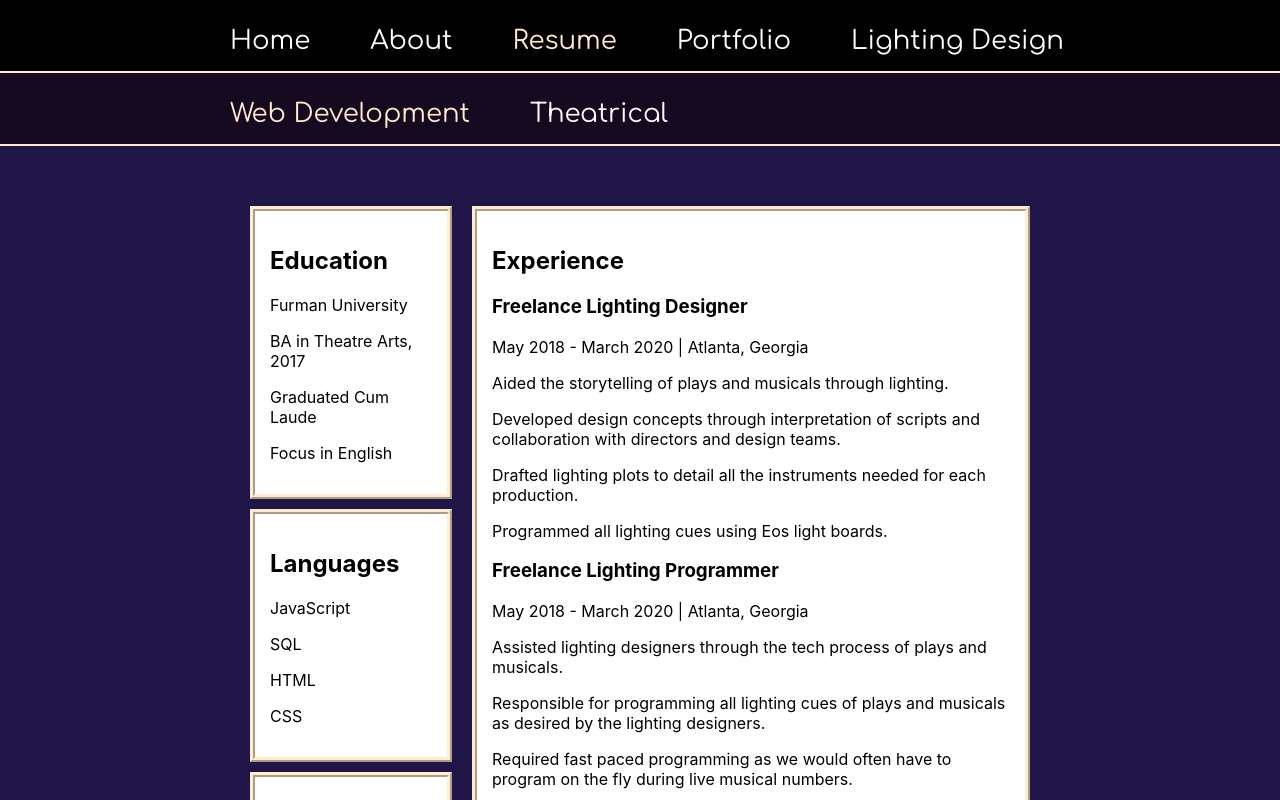
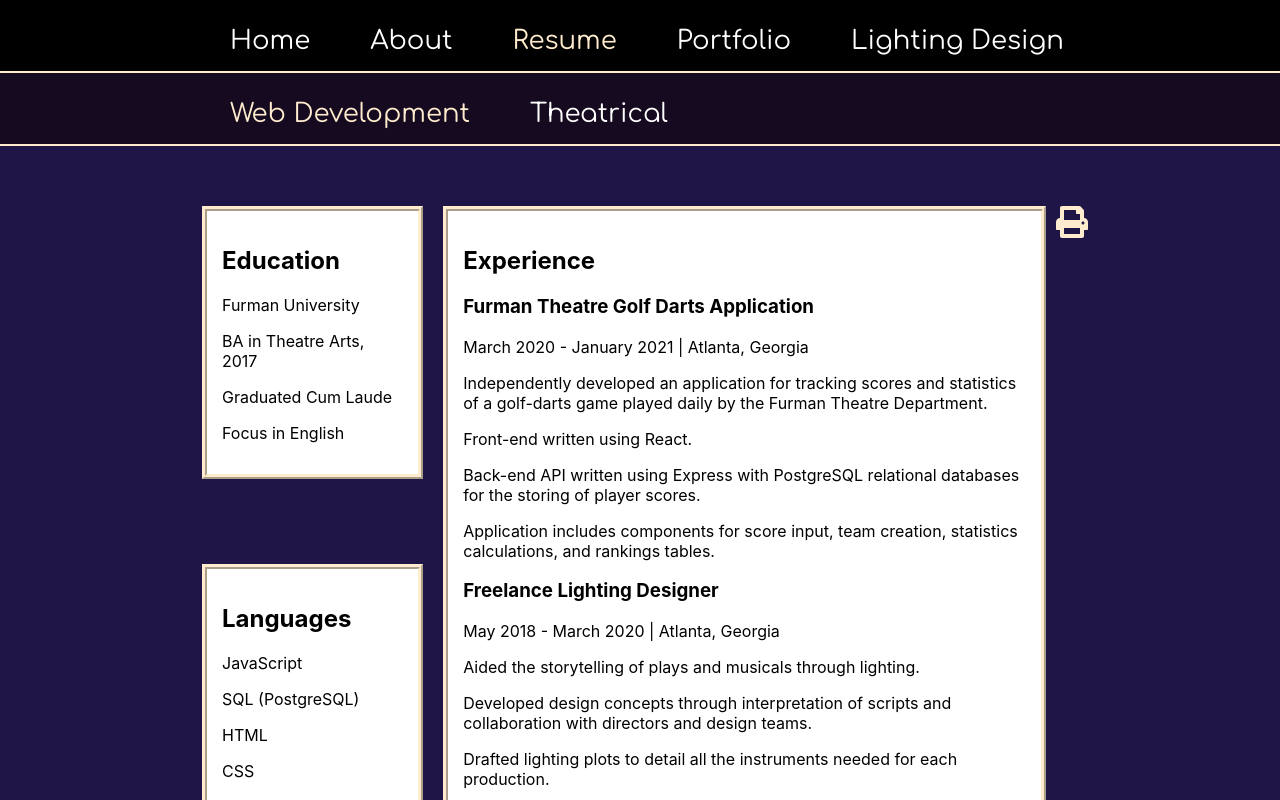
Before and after one commit to ckevins/codyevins, a React (Create React App) app: page /resume in a window 1280 px wide. Shown: the top 800 px of the page. Built offline with nearby package versions, Linux system fonts and the light colour scheme.

Commit message:
Resume updated w/ print button

```diff
--- a/src/App.scss
+++ b/src/App.scss
@@ -79,7 +79,7 @@
 }
 
 .resume {
-  width: 60%;
+  width: 70%;
   min-width: 800px;
   margin: 50px auto;
   display: flex;
@@ -87,8 +87,19 @@
   animation: fade 1.5s ease-in;
 }
 
+.print-pdf {
+  font-size: 2em;
+  padding-top: 10px;
+  a {
+    color: blanchedalmond;
+  }
+}
+
 .resume-left-column {
   width: 30%;
+  display: flex;
+  flex-direction: column;
+  justify-content: space-between;
 }
 
 .resume-right-column {
--- a/src/resume/web-development-resume.js
+++ b/src/resume/web-development-resume.js
@@ -1,3 +1,7 @@
+import {
+    FaPrint
+  } from 'react-icons/fa';
+
 export function WebDevelopmentResume() {
     return (
         <div className='resume'>
@@ -12,7 +16,7 @@ export function WebDevelopmentResume() {
                 <div className='resume-div'>
                     <h2>Languages</h2>
                     <p>JavaScript</p>
-                    <p>SQL</p>
+                    <p>SQL (PostgreSQL)</p>
                     <p>HTML</p>
                     <p>CSS</p>
                 </div>
@@ -24,6 +28,7 @@ export function WebDevelopmentResume() {
                     <p>Git</p>
                     <p>Zsh</p>
                     <p>Visual Studio Code</p>
+                    <p>Flexbox</p>
                 </div>
                 <div className='resume-div'>
                     <h2>Honors</h2>
@@ -35,22 +40,29 @@ export function WebDevelopmentResume() {
             </div>
             <div className='resume-right-column resume-div experience-section'>
                     <h2>Experience</h2>
+                    <h3>Furman Theatre Golf Darts Application</h3>
+                        <p>March 2020 - January 2021 | Atlanta, Georgia</p>
+                        <p>Independently developed an application for tracking scores and statistics of a golf-darts game played daily by the Furman Theatre Department.</p>
+                        <p>Front-end written using React.</p>
+                        <p>Back-end API written using Express with PostgreSQL relational databases for the storing of player scores.</p>
+                        <p>Application includes components for score input, team creation, statistics calculations, and rankings tables.</p>
                     <h3>Freelance Lighting Designer</h3>
                         <p>May 2018 - March 2020 | Atlanta, Georgia</p>
                         <p>Aided the storytelling of plays and musicals through lighting.</p>
                         <p>Developed design concepts through interpretation of scripts and collaboration with directors and design teams.</p>
                         <p>Drafted lighting plots to detail all the instruments needed for each production.</p>
-                        <p>Programmed all lighting cues using Eos light boards.</p>
+                        <p>Programmed all lighting cues using Eos-family lighting consoles.</p>
                     <h3>Freelance Lighting Programmer</h3>
                         <p>May 2018 - March 2020 | Atlanta, Georgia</p>
                         <p>Assisted lighting designers through the tech process of plays and musicals.</p>
-                        <p>Responsible for programming all lighting cues of plays and musicals as desired by the lighting designers.</p>
+                        <p>Responsible for programming all lighting cues of plays and musicals as desired by the lighting designers using Eos-family lighting consoles.</p>
                         <p>Required fast paced programming as we would often have to program on the fly during live musical numbers.</p>
                     <h3>Freelance Master Electrician</h3>
                         <p>February 2018 - March 2020 | Atlanta, Georgia</p>
                         <p>Worked closely with theatrical lighting designers to bring their designs to life.</p>
                         <p>Analyzed lighting plots and built a plan for safe and efficient installation of all elements.</p>
                         <p>Led a team of electricians through the installation, troubleshooting, and light focusing processes.</p>
+                        <p>Responsible for patching all fixtures to the lighting console so that all parameters were controllable through DMX.</p>
                         <p>Worked closely with production managers and technical directors to effectively work alongside carpenters as they installed scenic elements.</p>
                     <h3>Freelance Sound Designer</h3>
                         <p>May 2018 - February 2019 | Atlanta, Georgia</p>
@@ -58,6 +70,9 @@ export function WebDevelopmentResume() {
                         <p>Developed design concepts through interpretation of scripts and collaboration with directors and design teams.</p>
                         <p>Programmed all sound effects and cues using QLab.</p>
             </div>
+            <div className='print-pdf'>
+                <a href='docs/cody-evins-resume.pdf'><FaPrint/></a>
+            </div>
         </div>
     )
 };
```
Also changed, not shown: 1 other file (tests, documents, lock files or other folders).
